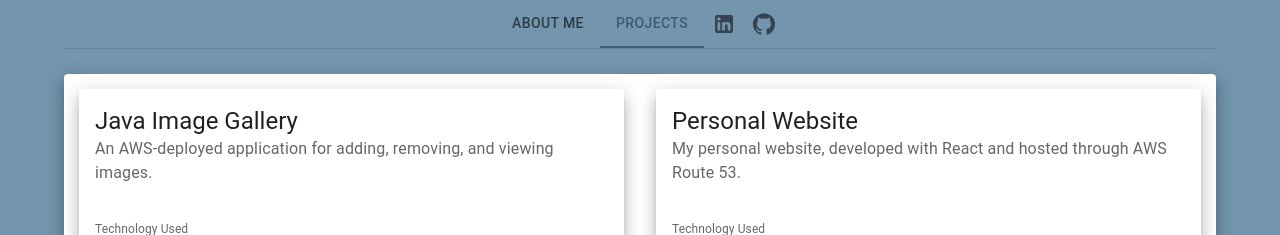
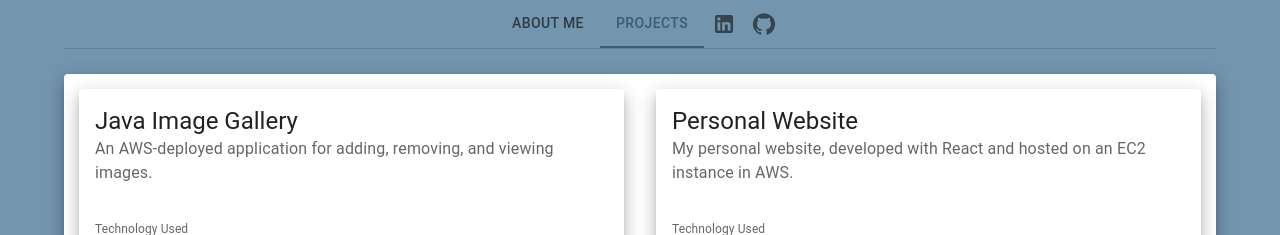
Before and after one commit to GCPhillips/Personal-Website, a React (Create React App) app: page / in a window 1280 px wide. Both pictures are taken after a click on the tab "PROJECTS". Shown: the top 235 px of the page. Built offline with nearby package versions, Linux system fonts and the light colour scheme.

Commit message:
fix: updated wording on Personal Website project

```diff
--- a/src/components/Projects.js
+++ b/src/components/Projects.js
@@ -12,7 +12,7 @@ const projects = [
     },
     {
         label: "Personal Website",
-        description: "My personal website, developed with React and hosted through AWS Route 53.",
+        description: "My personal website, developed with React and hosted on an EC2 instance in AWS.",
         technology: ["AWS", "React", "HTML/CSS/JS"],
         github: "https://github.com/GCPhillips/Personal-Website"
     }
```
